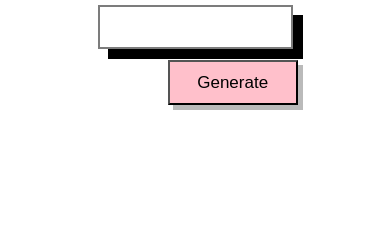
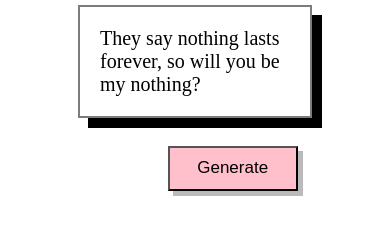
Before and after one commit to Rishabh05Sahu/pickup-line-generator, a plain HTML site: page index.html in a window 390 px wide. Shown: the part 103-338 px from the top of the page. Drawn offline with Linux system fonts and the light colour scheme.

Commit message:
responsive

```diff
--- a/index.html
+++ b/index.html
@@ -11,7 +11,7 @@
     <nav>
         <div class="nav">cheesee lines for you </div>
     </nav>
-    <div class="box"><span class="text"></span></div>
+    <div class="box"><span class="text">They say nothing lasts forever, so will you be my nothing?</span></div>
     <button class="generate">Generate</button>
     <script src="index.js"></script>
 </body>
--- a/style.css
+++ b/style.css
@@ -32,3 +32,12 @@
 .generate:hover{
     background-color: rgb(253, 215, 221);
 }
+@media only screen and (max-width: 500px) {
+    .box {
+      font-size: 20px;
+      margin: 2% 20%
+    }
+    .generate{
+        margin-top: 20px;
+    }
+  }
```
